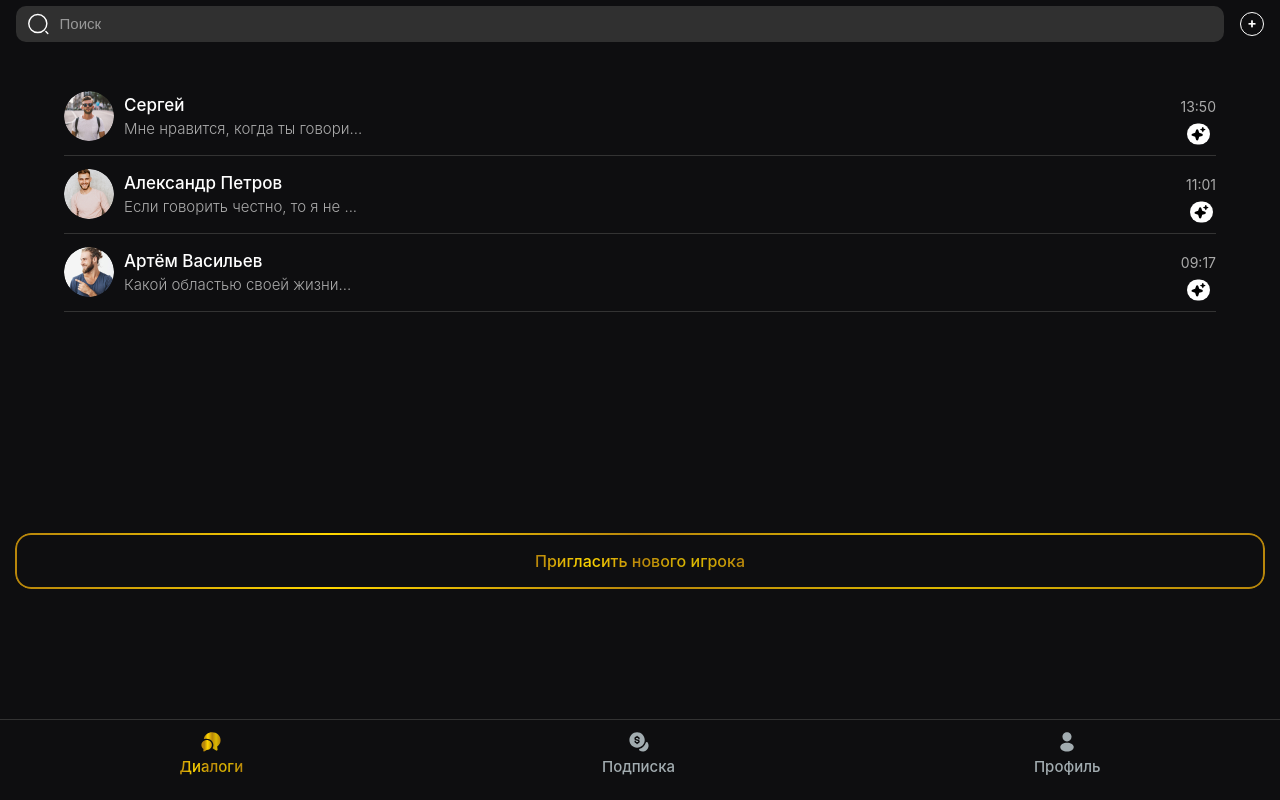
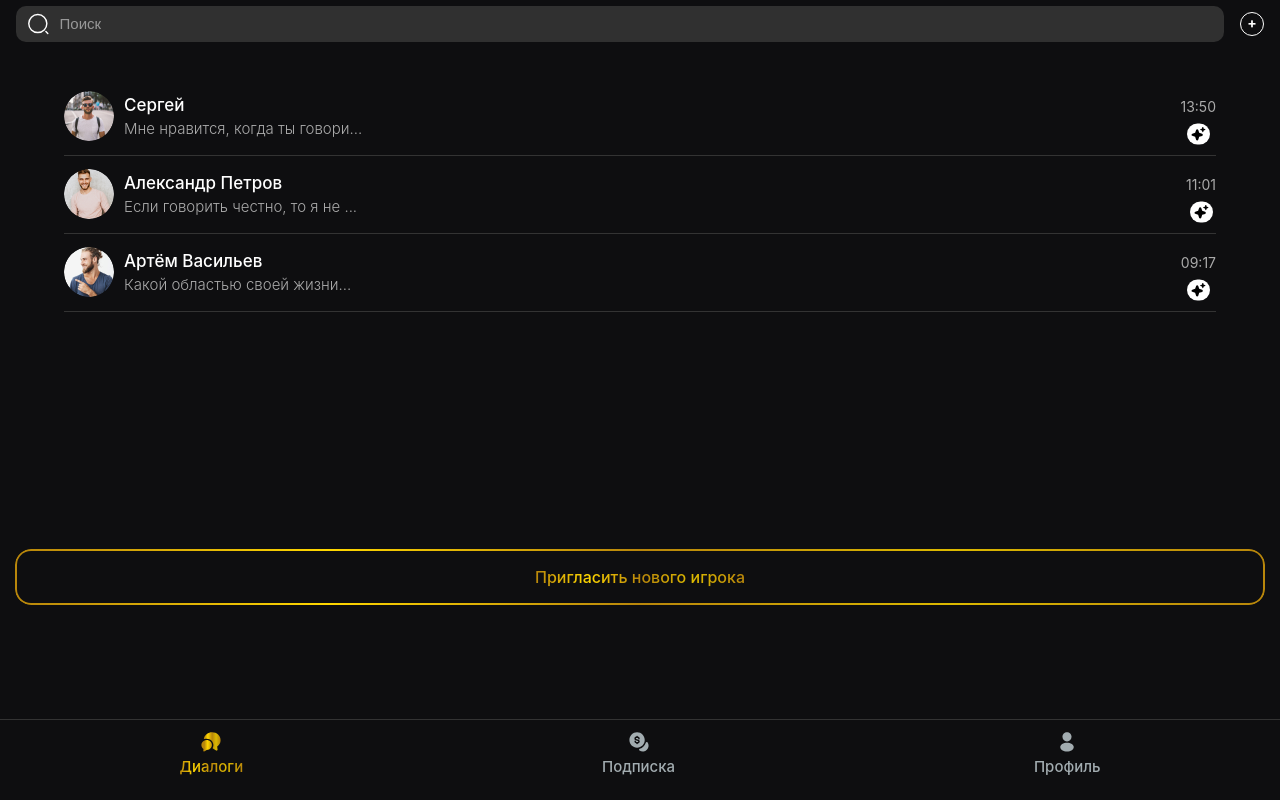
Before and after one commit to CeYn97/Dating-miniApp-tg, a React (Vite) app: page /chats in a window 1280 px wide. Built offline with nearby package versions, Linux system fonts and the light colour scheme.

Commit message:
footerChatsBottom5%Add

```diff
--- a/src/styles/Chats.css
+++ b/src/styles/Chats.css
@@ -148,7 +148,7 @@ body {
   display: flex;
   align-items: center;
   position: fixed;
-  bottom: 7%;
+  bottom: 5%;
   left: 0;
   width: 100%;
   padding: 10px;
```
